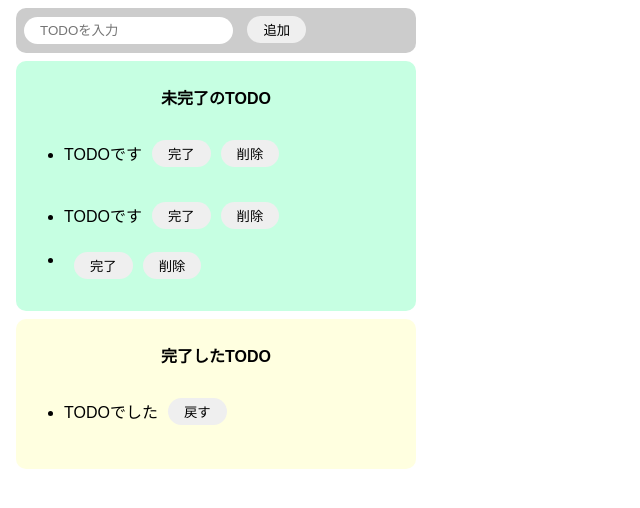
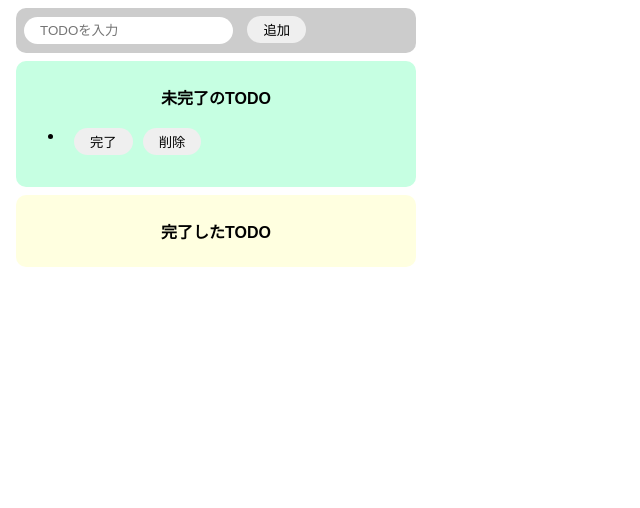
Before and after one commit to chaytee/todo.js, a website built with Parcel: page index.html in a window 1280 px wide. Both pictures are taken after a click on the button "追加". Shown: the whole page, without its empty margins (0-640 px from the left). Built offline with nearby package versions, Linux system fonts and the light colour scheme.

Commit message:
作成完了

```diff
--- a/index.html
+++ b/index.html
@@ -14,33 +14,11 @@
     </div>
     <div class="incompleate-area">
       <p class="title">未完了のTODO</p>
-      <ul id="incompleate-list">
-        <li>
-          <div class="list-row">
-            <p>TODOです</p>
-            <button>完了</button>
-            <button>削除</button>
-          </div>
-        </li>
-        <li>
-          <div class="list-row">
-            <p>TODOです</p>
-            <button>完了</button>
-            <button>削除</button>
-          </div>
-        </li>
-      </ul>
+      <ul id="incompleate-list"></ul>
     </div>
     <div class="compleate-area">
       <p class="title">完了したTODO</p>
-      <ul id="compleate-list">
-        <li>
-          <div class="list-row">
-            <p>TODOでした</p>
-            <button>戻す</button>
-          </div>
-        </li>
-      </ul>
+      <ul id="compleate-list"></ul>
     </div>
     <script src="src/index.js"></script>
   </body>
--- a/src/index.js
+++ b/src/index.js
@@ -2,7 +2,15 @@ const onClickAdd = () => {
   const inputText = document.getElementById("add-txt").value;
   //add-btnを押すと初期化
   document.getElementById("add-txt").value = "";
-
+  //未完了リストに追加するを実行
+  createIncompleateList(inputText);
+};
+//未完了リストから指定の要素を削除(共通関数)
+const deleatFromIncompleateList = (target) => {
+  document.getElementById("incompleate-list").removeChild(target);
+};
+//未完了リストに追加する（共通関数）
+const createIncompleateList = (text) => {
   //liタグ生成
   const li = document.createElement("li");
 
@@ -18,7 +26,7 @@ const onClickAdd = () => {
   //その中にpタグを作成しinputTextを入れる
   li.appendChild(div);
   div.appendChild(todoName);
-  todoName.innerHTML = inputText;
+  todoName.innerHTML = text;
 
   //buttnタグ(完了)生成
   const completeBtn = document.createElement("button");
@@ -33,8 +41,8 @@ const onClickAdd = () => {
     const addTarget = completeBtn.parentNode;
 
     //liタグ生成
-    const addli = document.createElement("li");
-    addli.appendChild(addTarget);
+    const li = document.createElement("li");
+    li.appendChild(addTarget);
 
     //todo内容テキストを取得
     const text = addTarget.firstElementChild.innerHTML;
@@ -59,10 +67,10 @@ const onClickAdd = () => {
       document.getElementById("compleate-list").removeChild(deleteTarget);
       //テキスト取得
       const text = backBtn.parentNode.firstElementChild.innerHTML;
-      console.log(text);
+      createIncompleateList(text);
     });
     //完了リストに追加
-    document.getElementById("compleate-list").appendChild(addli);
+    document.getElementById("compleate-list").appendChild(li);
   });
 
   //buttnタグ（削除）生成
@@ -75,14 +83,6 @@ const onClickAdd = () => {
     deleatFromIncompleateList(deleteBtn.parentNode.parentNode);
   });
 
-  //未完了リストから指定の要素を削除(共通関数)
-  const deleatFromIncompleateList = (target) => {
-    document.getElementById("incompleate-list").removeChild(target);
-  };
-
-  //未完了リストに追加する（共通関数）
-  const createIncompleateList = (text) => {};
-
   //div(list-row)の子要素に下記を追加
   div.appendChild(completeBtn);
   div.appendChild(deleteBtn);
```
